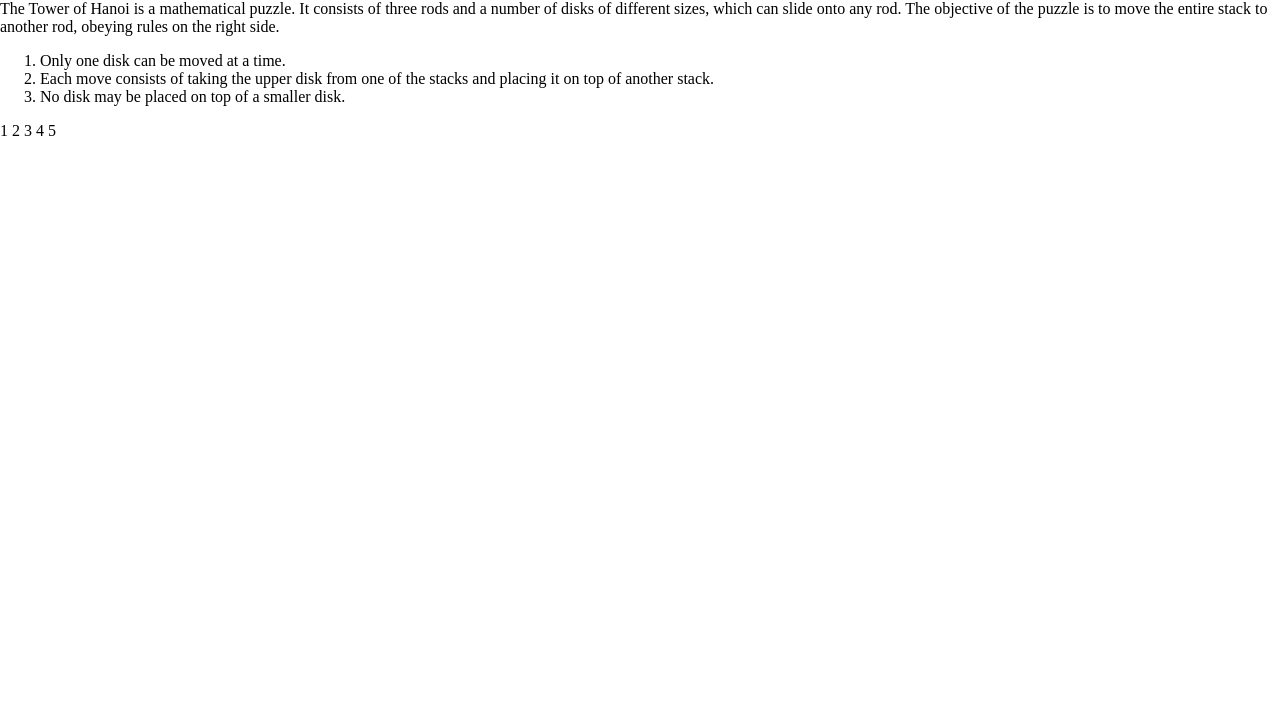
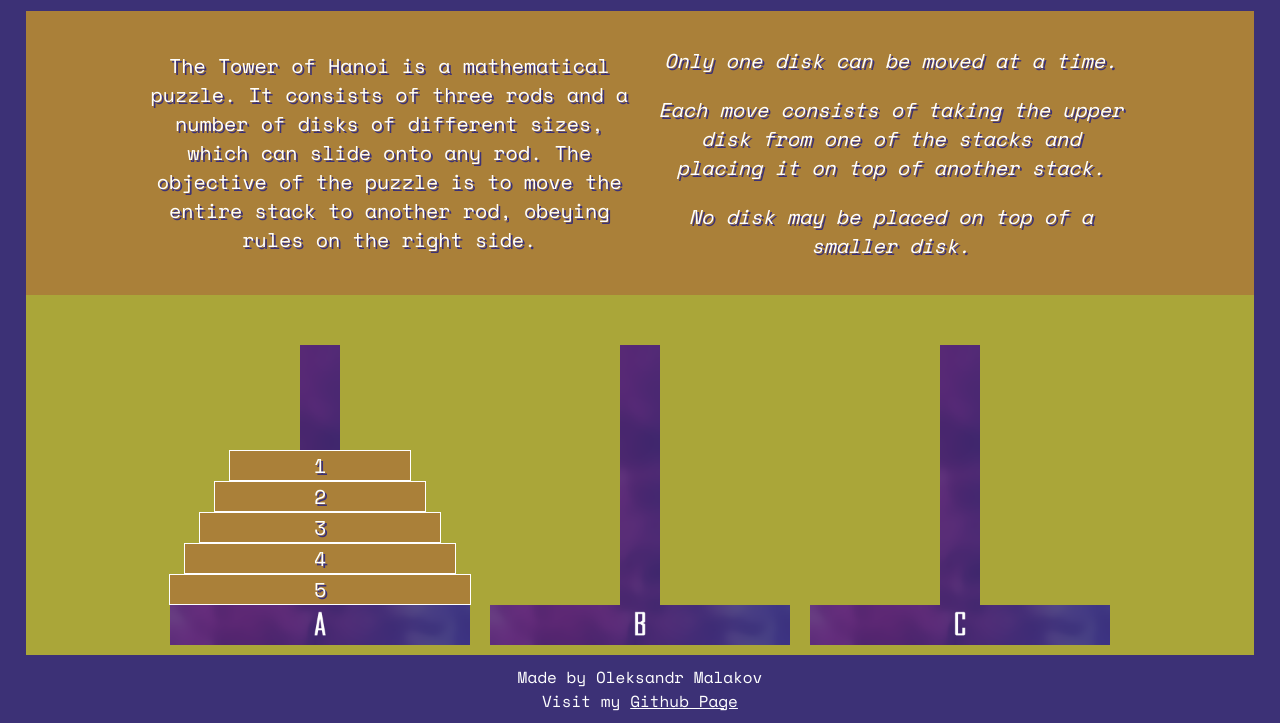
Before and after one commit to Alexever17/hanoi-tower, a plain HTML site: page index.html in a window 1280 px wide. Shown: the part 80-803 px from the top of the page. Drawn offline with nearby package versions, Linux system fonts and the light colour scheme.

Commit message:
first design ready

```diff
--- a/index.html
+++ b/index.html
@@ -17,21 +17,21 @@
         </header>
         <main id="main">
             <div class="" id="intro">
-                <div class="row">
+                <div class="row wrap">
                     <p id="explanation">The Tower of Hanoi is a mathematical puzzle.
                         It consists of three rods and a number of disks of different sizes,
                          which can slide onto any rod. The objective of the puzzle is
                          to move the entire stack to another rod, obeying rules on the right side.</p>
-                     <ol id="list">
+                     <ul id="list">
                          <li>Only one disk can be moved at a time.</li>
                          <li>Each move consists of taking the upper disk from one of the stacks and placing it on top of another stack.</li>
                          <li>No disk may be placed on top of a smaller disk.</li>
-                     </ol>
+                     </ul>
                 </div>
             </div>
             <div class="" id="area">
-                <div class="row gamearea" id="gamearea">
-                    <div class="rod r1" id="r1">
+                <div class="row gamearea wrap" id="gamearea">
+                    <div class="rod r1 column" id="r1">
                         <span id="p1" class="piece p1">1</span>
                         <span id="p2" class="piece p2">2</span>
                         <span id="p3" class="piece p3">3</span>
@@ -46,6 +46,7 @@
                     </div>
                 </div>
             </div>
+            <footer>Made by Oleksandr Malakov <br /> Visit my <a href="https://github.com/Alexever17">Github Page</a></footer>
         </main>
 
 
--- a/master.js
+++ b/master.js
@@ -0,0 +1,3 @@
+var height = document.getElementById('list').offsetHeight;
+console.log(height);
+document.getElementById('explanation').style.height = height;
--- a/style.scss
+++ b/style.scss
@@ -1,4 +1,133 @@
 html, body {
     margin: 0;
     padding: 0;
+    background: #3C3176;
+    color: white;
+    font-family: "Space Mono", cursive;
 }
+
+header {
+    text-align: center;
+    text-transform: uppercase;
+}
+
+main {
+    font-size: 125%;
+}
+
+.row {
+    display: flex;
+    justify-content: center;
+    align-items: center;
+}
+
+.column {
+    display: flex;
+    flex-direction: column;
+    justify-content: flex-end;
+    align-items: center;
+}
+
+.wrap {
+    flex-wrap: wrap;
+}
+
+#intro {
+    margin: 0 2%;
+    background: #AA8039;
+    color: white;
+    text-shadow: 2px 2px #3C3176;
+}
+
+#explanation {
+    width: 40%;
+    min-width: 300px;
+    text-align: center;
+    padding: 5px;
+}
+
+#list {
+    width: 40%;
+    min-width: 300px;
+    list-style: none;
+    padding: 5px;
+    li {
+        padding: 10px;
+        text-align: center;
+        font-style: italic;
+    }
+}
+
+#area {
+    margin: 0 2%;
+    background: #AAA639;
+}
+
+.rod {
+    width: 300px;
+    height: 300px;
+    margin: 10px;
+    padding-bottom: 40px;
+    background-size: contain;
+    background-position: 0px 40px;
+    background-repeat: no-repeat;
+}
+
+.r1 {
+    background-image: url("a.png")
+}
+
+.r2 {
+    background-image: url("b.png")
+}
+
+.r3 {
+    background-image: url("c.png")
+}
+
+span {
+    color: white;
+    text-shadow: 2px 2px #3C3176;
+    text-align: center;
+    background: #AA8039;
+    border: 1px solid white;
+}
+
+.p1 {
+    width: 60%;
+}
+
+.p2 {
+    width: 70%;
+}
+
+.p3 {
+    width: 80%;
+}
+
+.p4 {
+    width: 90%;
+}
+
+.p5 {
+    width: 100%;
+}
+
+footer {
+    font-size: 80%;
+    margin: 10px;
+    color: white;
+    text-align: center;
+    a {
+        color: white;
+    }
+}
+
+@media only screen and (max-width: 400px)  {
+    .rod {
+        width: 200px;
+        height: 200px;
+        padding-bottom: 27px;
+        background-position: 0px 27px;
+    }
+}
```
Also changed, not shown: a.png (added), b.png (added), c.png (added), style.css, 1 other file.
